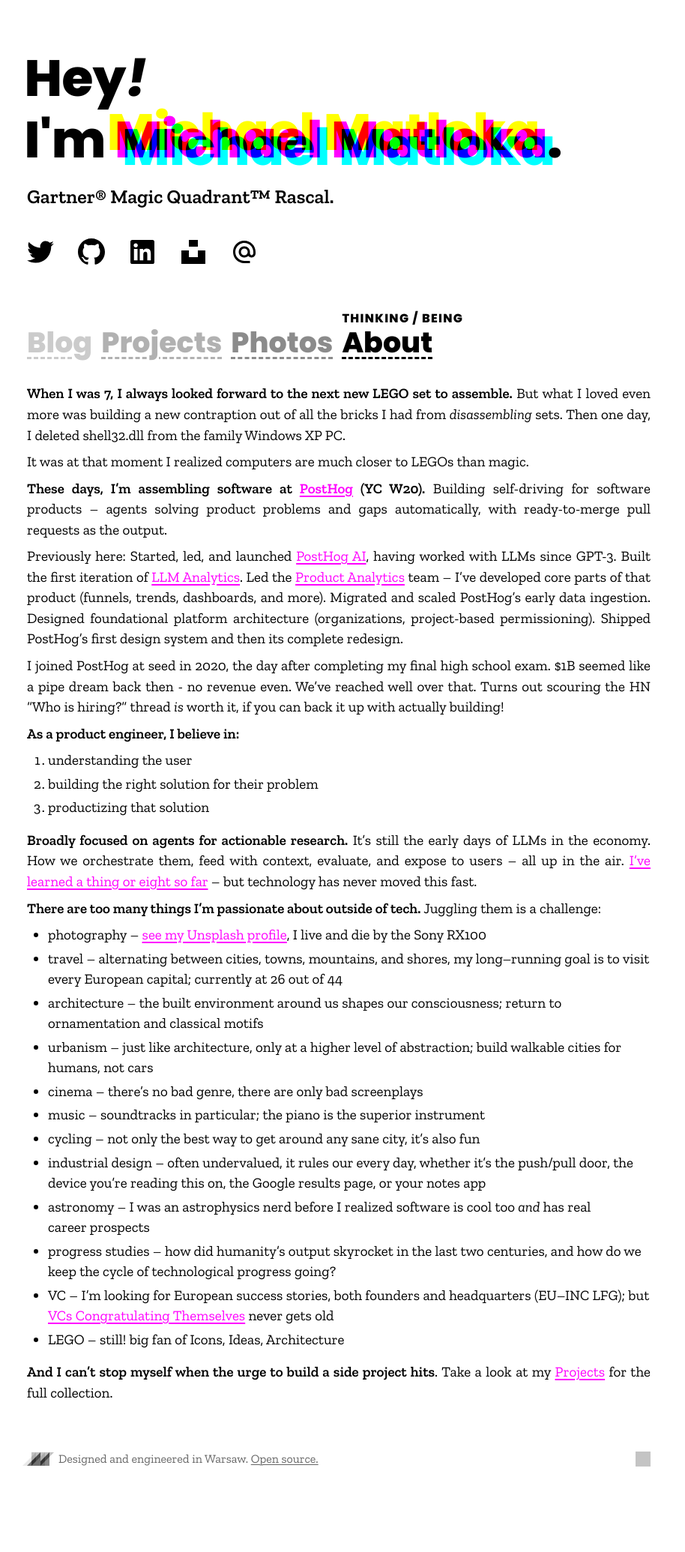
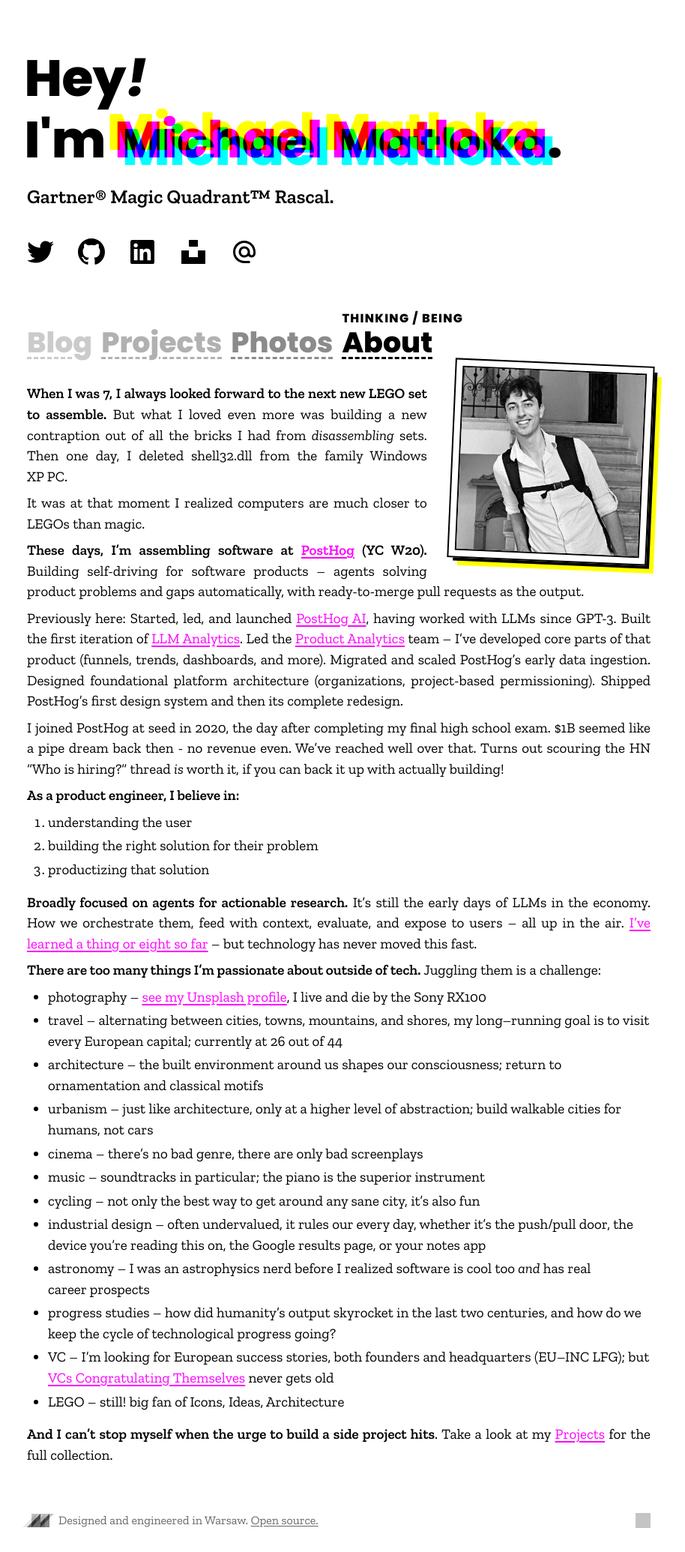
Before and after one commit to Twixes/matloka.com, a Jekyll site: the page built from about.md, in a window 1280 px wide. Shown: the whole page at 75% size, without its empty margins (188-1102 px from the left). Built offline with Jekyll 4.4.1, drawn with Linux system fonts in a browser that asks for light colours; comment, search, counter and statistics services are not loaded; before the commit the page ends 1988 px from its top, so only the background shows below that; grey boxes are pictures that could not be loaded.

Commit message:
Add a framed photo to the About page

```diff
--- a/_layouts/base.html
+++ b/_layouts/base.html
@@ -15,7 +15,7 @@
     <link rel="preconnect" href="https://fonts.googleapis.com">
     <link rel="preconnect" href="https://fonts.gstatic.com" crossorigin>
     <link href="https://fonts.googleapis.com/css2?family=Poppins:ital,wght@0,100;0,200;0,300;0,400;0,500;0,600;0,700;0,800;0,900;1,100;1,200;1,300;1,400;1,500;1,600;1,700;1,800;1,900&family=Zilla+Slab:ital,wght@0,300;0,400;0,500;0,600;0,700;1,300;1,400;1,500;1,600;1,700&subset=latin-ext&display=swap" rel="stylesheet">
-    <link rel="stylesheet" href="{{ "/assets/main.css?2026-06-15b" | relative_url }}"> {% if page.stylesheet %}
+    <link rel="stylesheet" href="{{ "/assets/main.css?2026-06-15c" | relative_url }}"> {% if page.stylesheet %}
     <link rel="stylesheet" href="{{ page.stylesheet | relative_url }}" />
     {% endif %} {%- feed_meta -%}
     <script src="https://cdn.jsdelivr.net/npm/vanilla-lazyload@19/dist/lazyload.min.js"></script>
--- a/_sass/_tabs.scss
+++ b/_sass/_tabs.scss
@@ -7,7 +7,7 @@
     display: flex;
     flex-wrap: wrap;
     align-items: flex-end;
-    gap: 0.25rem 0.75rem;
+    gap: 1.5rem 0.75rem;
     margin: 0;
     padding-top: 1rem;
     font-size: var(--font-size-title);
@@ -60,7 +60,4 @@
     .tabs {
         margin: 0;
     }
-    .tabs__heading {
-        gap: 0.125rem 0.75rem;
-    }
 }
--- a/about.md
+++ b/about.md
@@ -11,6 +11,10 @@
 <section class="page-hero" aria-label="About">
     {%- include tabs.html eyebrow="Thinking / being" -%}
 </section>
+
+<div class="about-portrait">
+    <img src="{{ '/assets/about/me.jpg' | relative_url }}" alt="Michael Matloka" width="760" height="760">
+</div>
 
 **When I was 7, I always looked forward to the next new LEGO set to assemble.** But what I loved even more was building a new contraption out of all the bricks I had from _disassembling_ sets. Then one day, I deleted shell32.dll from the family Windows XP PC.
 
--- a/assets/main.scss
+++ b/assets/main.scss
@@ -570,6 +570,41 @@
     margin-top: 2rem;
 }
 
+// A tilted, matted print of me floated into the top-right of the page. It shares
+// the project cards' hard-edged vocabulary (2px frame, offset CMYK shadow) but is
+// deliberately distinct: a white photo mat, a casual clockwise tilt, and it
+// straightens upright on hover. The body copy flows along its left edge.
+.about-portrait {
+    float: right;
+    width: clamp(12rem, 32%, 17rem);
+    margin: 0.25rem 0 1rem 2rem;
+    padding: 0.5rem;
+    background: var(--background);
+    border: var(--border-thickness) solid var(--foreground);
+    box-shadow: calc(var(--border-thickness) + var(--shadow-distance))
+            calc(var(--border-thickness) + var(--shadow-distance)) 0 calc(var(--border-thickness) * -1) var(--foreground),
+        calc(var(--border-thickness) + var(--shadow-distance) * 2.5)
+            calc(var(--border-thickness) + var(--shadow-distance) * 2.5) 0 calc(var(--border-thickness) * -1)
+            var(--composite-color-1);
+    transform: rotate(2.5deg);
+    transition: transform var(--transition-duration-short) cubic-bezier(0.4, 0, 0.2, 1);
+    &:hover {
+        transform: rotate(0);
+    }
+    img {
+        display: block;
+        width: 100%;
+        height: auto;
+        max-height: none;
+        margin: 0;
+        border: var(--border-thickness) solid var(--foreground);
+    }
+}
+
+.page-hero + .about-portrait + p {
+    margin-top: 2rem;
+}
+
 .project-section {
     margin-top: 2.5rem;
     h2 {
@@ -1072,6 +1107,15 @@
     .page-hero {
         margin-top: 2rem;
     }
+    .about-portrait {
+        // Too narrow to float — centre the framed print above the text
+        float: none;
+        width: clamp(11rem, 62%, 15rem);
+        margin: 1.5rem auto 2rem;
+    }
+    .page-hero + .about-portrait + p {
+        margin-top: 1.5rem;
+    }
     .project-card__body {
         padding: 0.875rem;
     }
```
Also changed, not shown: assets/about/me.jpg (added).
